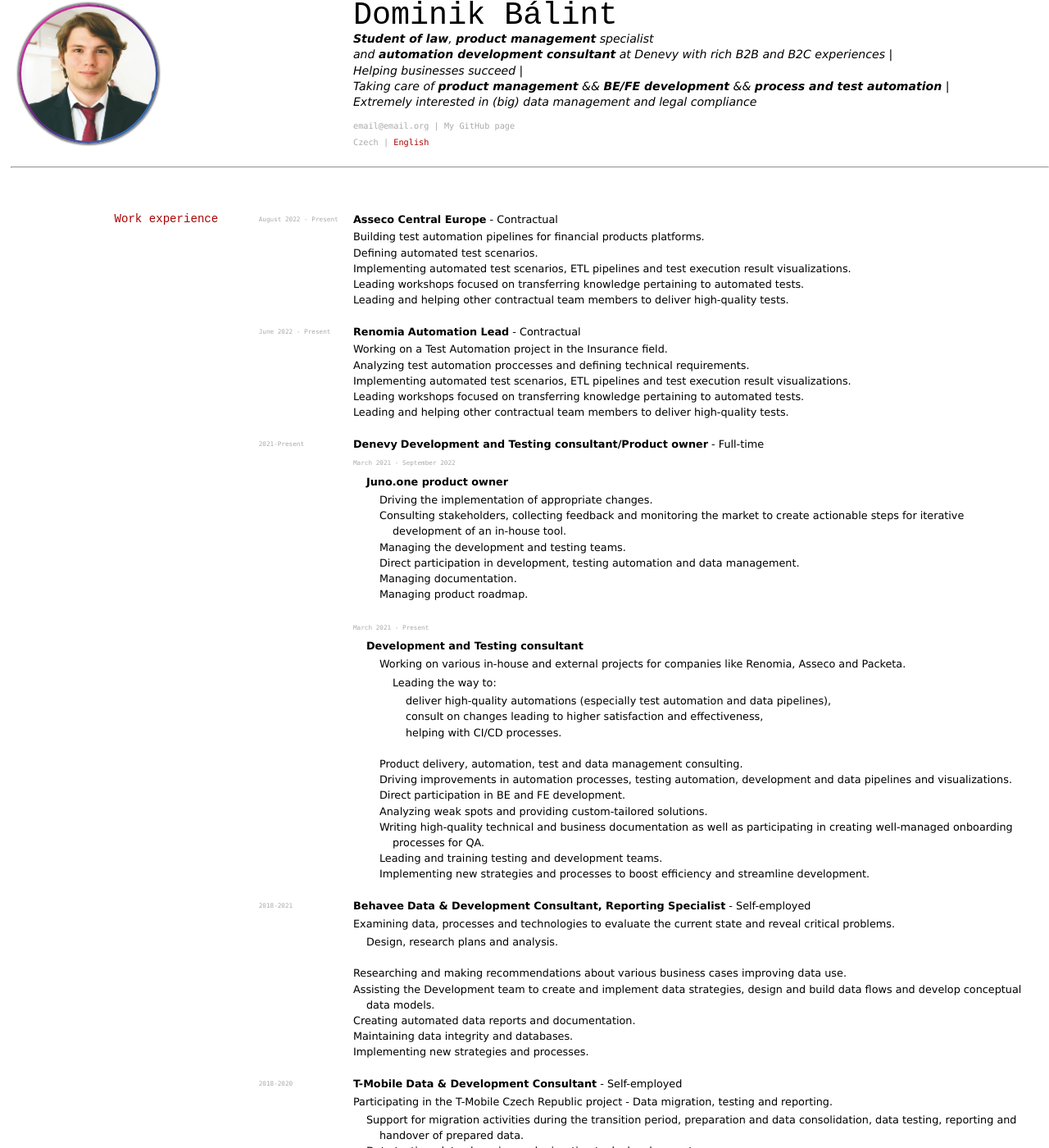
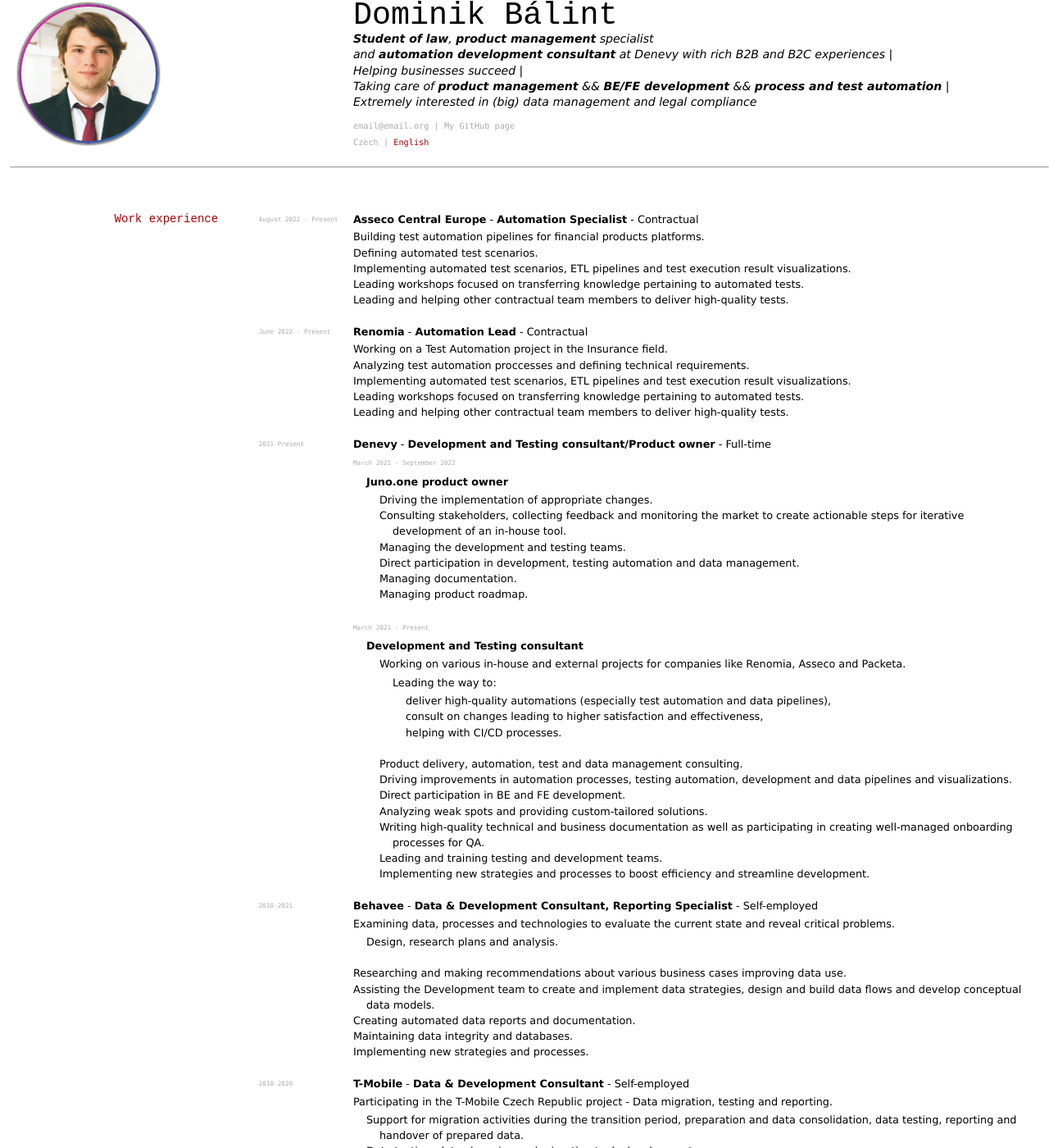
Before and after one commit to Dominik-97/curriculum-vitae, a Jekyll site: the page built from index.md, in a window 1280 px wide and 1400 px high, scrolled down 576 px. Shown: the whole window at 82% size. Built offline with Jekyll 4.4.1, drawn with Linux system fonts in a browser that asks for light colours.

Commit message:
Added missing position, added hyphens.

```diff
--- a/index.md
+++ b/index.md
@@ -54,7 +54,7 @@
 
 ## Work experience
 
-`August 2022 - Present` __Asseco Central Europe__ - Contractual <br>
+`August 2022 - Present` __Asseco Central Europe__ - **Automation Specialist** - Contractual <br>
 
 - Building test automation pipelines for financial products platforms.
 - Defining automated test scenarios.
@@ -62,7 +62,7 @@
 - Leading workshops focused on transferring knowledge pertaining to automated tests.
 - Leading and helping other contractual team members to deliver high-quality tests.
 
-`June 2022 - Present` __Renomia__ **Automation Lead** - Contractual <br>
+`June 2022 - Present` __Renomia__ - **Automation Lead** - Contractual <br>
 
 - Working on a Test Automation project in the Insurance field.
 - Analyzing test automation proccesses and defining technical requirements.
@@ -70,7 +70,7 @@
 - Leading workshops focused on transferring knowledge pertaining to automated tests.
 - Leading and helping other contractual team members to deliver high-quality tests.
 
-`2021-Present` __Denevy__ **Development and Testing consultant/Product owner** - Full-time <br>
+`2021-Present` __Denevy__ - **Development and Testing consultant/Product owner** - Full-time <br>
 
 - `March 2021 - September 2022`
   - **Juno.one product owner**
@@ -96,7 +96,7 @@
     - Leading and training testing and development teams.
     - Implementing new strategies and processes to boost efficiency and streamline development.
 
-`2018-2021` __Behavee__ **Data & Development Consultant, Reporting Specialist** - Self-employed <br>
+`2018-2021` __Behavee__ - **Data & Development Consultant, Reporting Specialist** - Self-employed <br>
 
 - Examining data, processes and technologies to evaluate the current state and reveal critical problems.
   - Design, research plans and analysis.
@@ -106,7 +106,7 @@
 - Maintaining data integrity and databases.
 - Implementing new strategies and processes.
 
-`2018-2020` __T-Mobile__ **Data & Development Consultant** - Self-employed <br>
+`2018-2020` __T-Mobile__ - **Data & Development Consultant** - Self-employed <br>
 
 - Participating in the T-Mobile Czech Republic project - Data migration, testing and reporting.
   - Support for migration activities during the transition period, preparation and data consolidation, data testing, reporting and handover of prepared data.
@@ -115,14 +115,14 @@
   - Responsible for data preparation in the field of legal documents, plant maintenance, human resources and asset accounting.
   - Leading data delivery team.
 
-`2017-2018` __Komerční banka__ **Customer Service Representative** - Part-time <br>
+`2017-2018` __Komerční banka__ - **Customer Service Representative** - Part-time <br>
 
 - Helping customers with complaints and questions.
 - Giving customers information about products and services.
 - Taking requests and processing claims.
 - Taking care of other activities to ensure the smooth operation of the branch.
 
-`2015-2017` __Sinch__ **Event technician** - Part-time <br>
+`2015-2017` __Sinch__ - **Event technician** - Part-time <br>
 
 - Organized, implemented, and managed events for public or private groups.
 - Planning and organization of public events.
```
Also changed, not shown: index_cz.md (+7 -7 lines).
